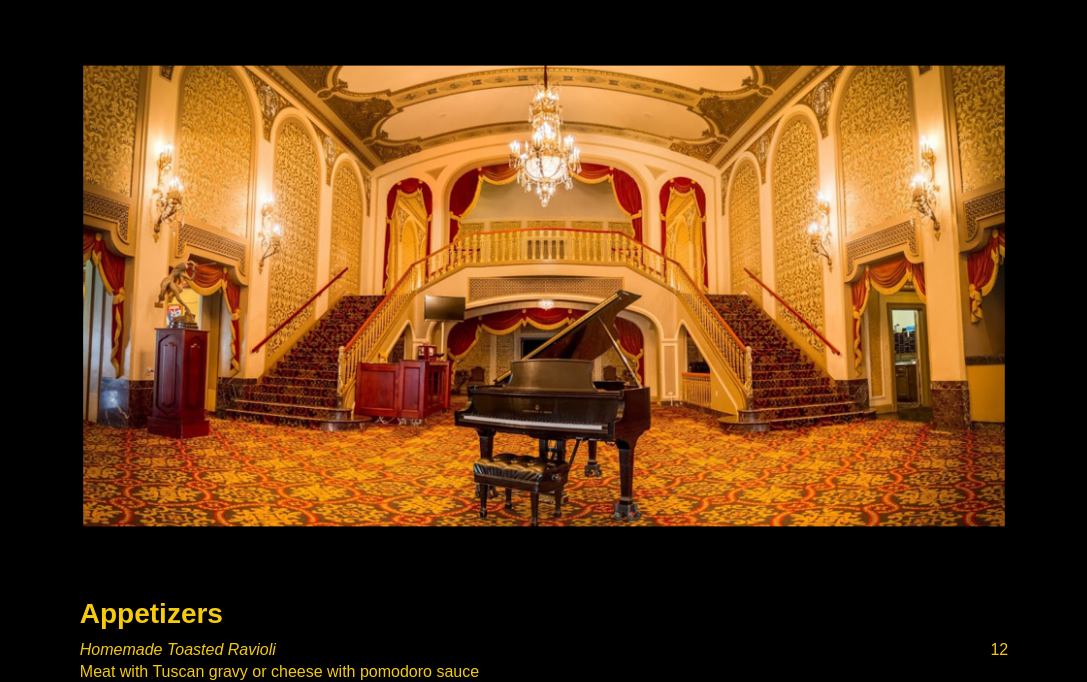
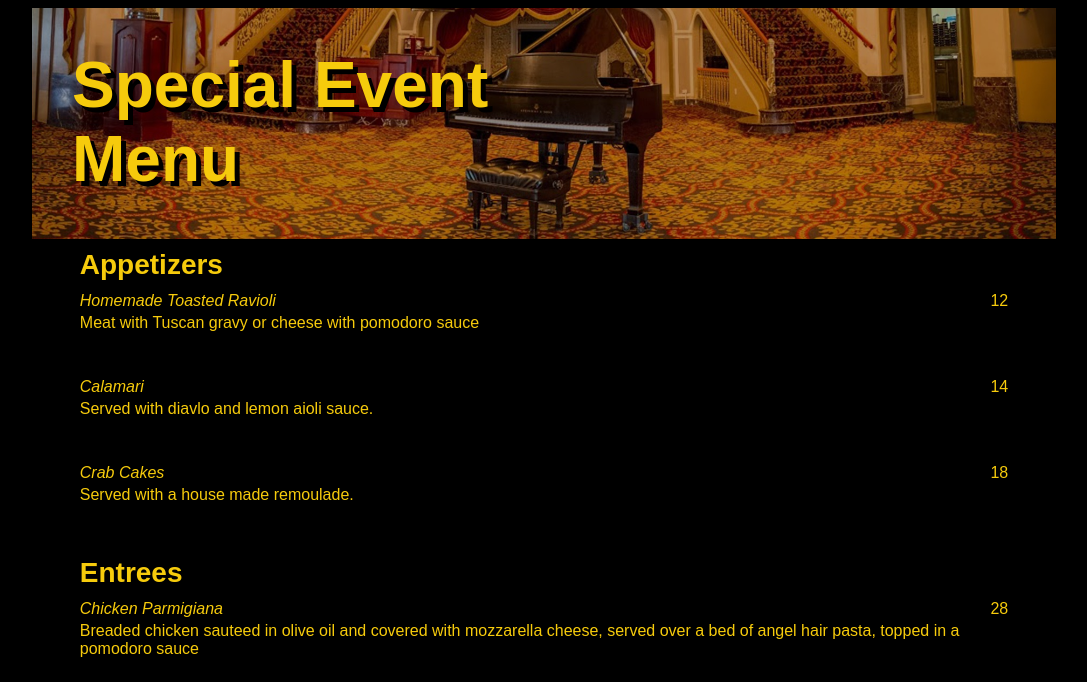
Before and after one commit to Cuedadar/event-center, a plain HTML site: page menu.html in a window 1280 px wide. Shown: the part 113-795 px from the top of the page, without its empty margins (96-1183 px from the left). Drawn offline with Linux system fonts and the light colour scheme.

Commit message:
Changed Menu image to new approach: hero divs

```diff
--- a/css/menu.css
+++ b/css/menu.css
@@ -1,4 +1,25 @@
 @import url(navbar.css);
+
+#hero-div {
+    background-color: rgb(0, 0, 0, 0.3);
+    background-image: url(../images/grand-lobby-piano.jpg);
+    background-size: cover;
+    background-repeat: no-repeat;
+    background-blend-mode: darken;
+    display: flex;
+    margin: 0 10%;
+    background-position: bottom;
+}
+
+h1 {
+    margin-top: 5vh;
+    margin-left: 5vh;
+    font-size: 5vw;
+    color: #F6CB0C;
+    width: 50%;
+    font-family: century-gothic, sans-serif;
+    text-shadow: 5px 5px black;
+}
 
 #menu {
     display: flex;
--- a/menu.html
+++ b/menu.html
@@ -24,7 +24,9 @@
         </ul>
     </nav>
 
-    <img src="images/grand-lobby-piano.jpg" alt="An image of the grand lobby with a piano in the center" style="width: 90%; padding: 0% 5%; scale: 0.8;">
+    <div id="hero-div">
+        <h1>Special Event Menu</h1>
+    </div>
 
     <div id="menu">
         <table>
```
